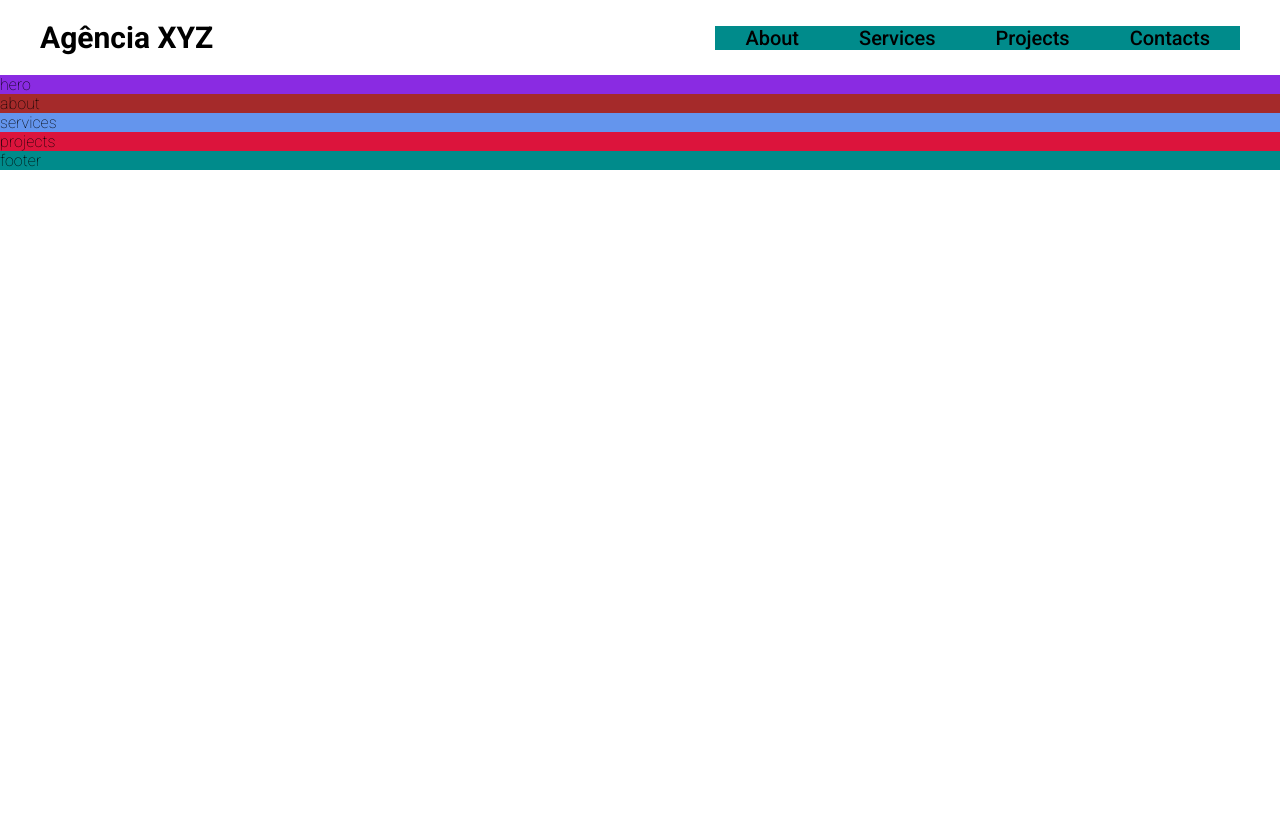
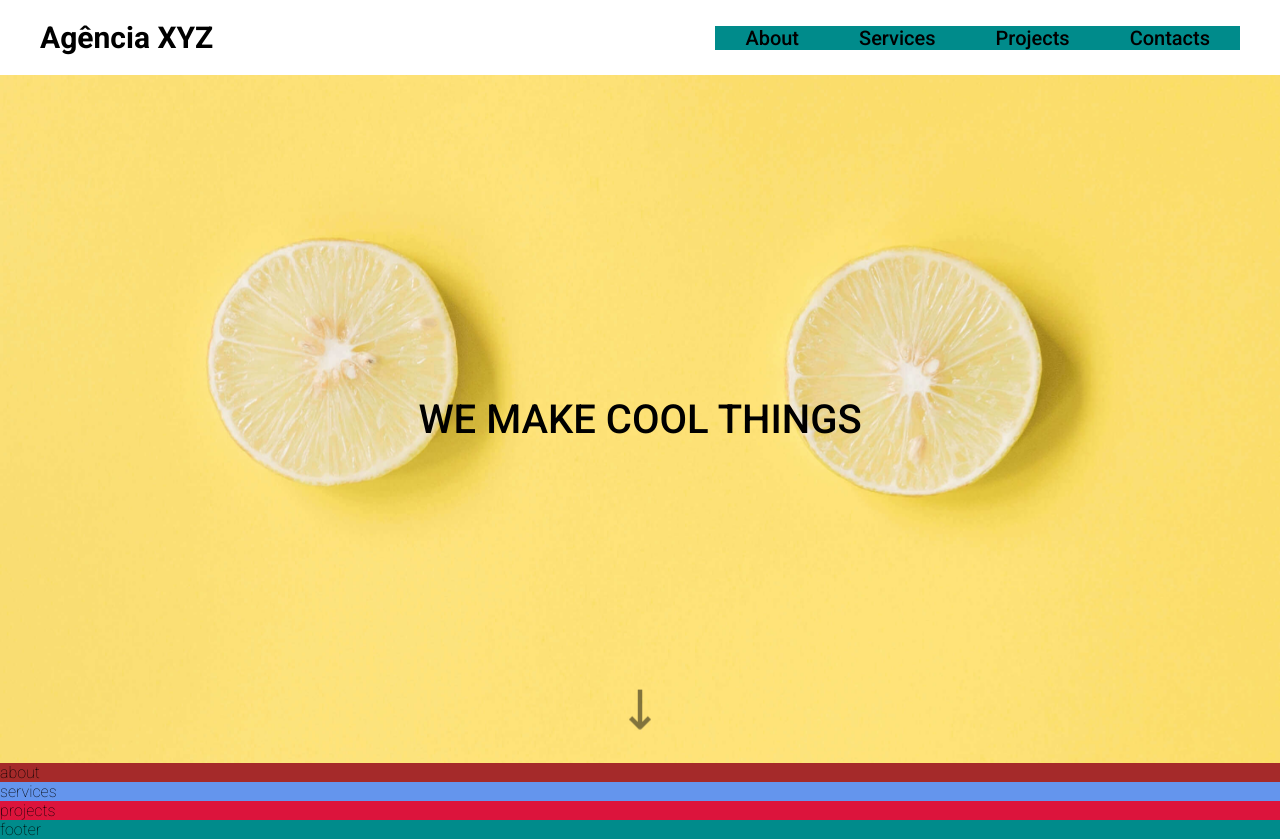
Before and after one commit to Alexandre-FB/landing-page-code-cafe, a plain HTML site: page agencia-xyz/index.html in a window 1280 px wide. Before the commit the page ends 800 px from the top, so only its background shows below. Drawn offline with Linux system fonts and the light colour scheme.

Commit message:
Estilizando a seção 'hero'

```diff
--- a/agencia-xyz/index.html
+++ b/agencia-xyz/index.html
@@ -57,7 +57,9 @@
         </div>
 
     </header>
-    <section class="hero">hero</section>
+    <section class="hero">
+        <h2 class="titulo">We make cool things</h2>
+    </section>
     <section class="about">about</section>
     <section class="services">services</section>
     <section class="projects">projects</section>
--- a/agencia-xyz/src/css/style.css
+++ b/agencia-xyz/src/css/style.css
@@ -48,7 +48,47 @@ body {
 
 .hero {
     grid-area: hero;
-    background-color: blueviolet;
+    height: 86vh;
+    background: url('../images/lemons.jpg') center 60% no-repeat;
+    background-size: cover;
+    display: flex;
+    justify-content: center;
+    align-items: center;
+    position: relative;
+    text-align: center;
+}
+
+.hero .titulo {
+    font-weight: 500;
+    text-transform: uppercase;
+    font-size: 4rem;
+}
+
+.hero:after {
+    content: url('../images/seta_preta.png');
+    position: absolute;
+    height: 35px;
+    bottom: 40px;
+    animation: pulando 0.6s infinite alternate ease-in-out;
+}
+
+@-webkit-keyframes pulando {
+    0% {
+        -webkit-transform: translateY(0); opacity: 0.4;
+    }
+    100% {
+        -webkit-transform: translateY(0.7rem); opacity: 0.8;
+    }
+}
+
+@media(max-width: 500px) {
+    .hero {
+        height: 60vh;
+    }
+
+    .hero .titulo {
+        font-size: 2.5rem;
+    }
 }
 
 /* ABOUT */
```
